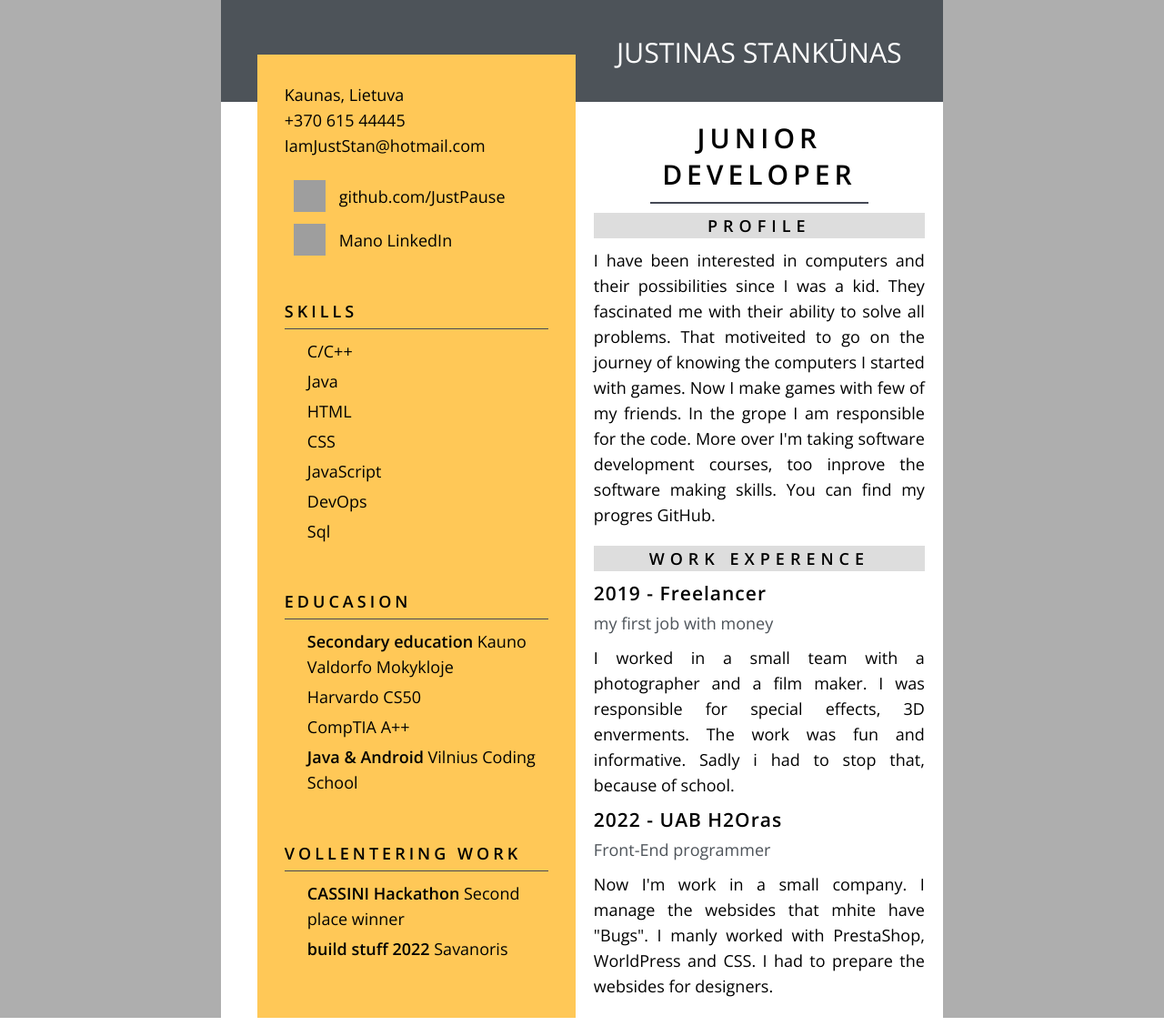
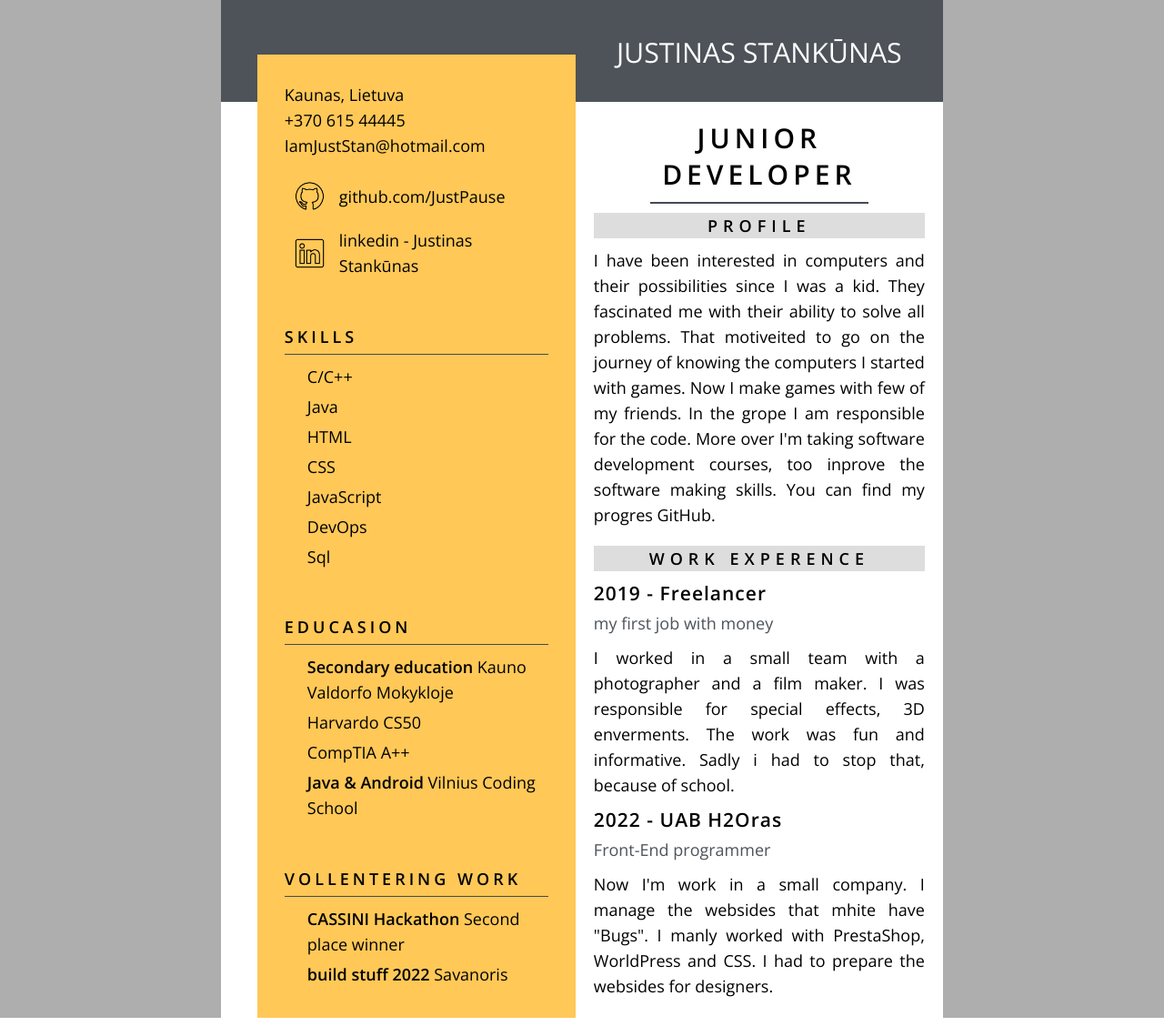
Before and after one commit to JustPause/My-Webside, a PHP site: page /CV_EN/index.html in a window 1280 px wide. Shown: the whole page at 91% size. Run offline with PHP 8.4, Linux system fonts and the light colour scheme; some libraries are stand-ins or nearby versions; grey boxes are pictures that could not be loaded.

Commit message:
fixing icons

```diff
--- a/CV_EN/index.html
+++ b/CV_EN/index.html
@@ -28,7 +28,7 @@
 				<a class="rela-block social github" href="https://github.com/JustPause">github.com/JustPause</a>
 				<a class="rela-block social linked-in" href="
 				https://www.linkedin.com/in/justinas-stank%C5%ABnas-b4190a254
-				">Mano LinkedIn</a>
+				">linkedin - Justinas Stankūnas</a>
 
 				<p class="rela-block caps side-header">Skills</p>
 
--- a/CV_LT/index.html
+++ b/CV_LT/index.html
@@ -32,7 +32,7 @@
 				<a class="rela-block social github" href="https://github.com/JustPause">github.com/JustPause</a>
 				<a class="rela-block social linked-in" href="
 				https://www.linkedin.com/in/justinas-stank%C5%ABnas-b4190a254
-				">Mano LinkedIn</a>
+				">linkedin - Justinas Stankūnas</a>
 
 				<p class="rela-block caps side-header">Įgudžiai</p>
 
--- a/CV_LT/style.css
+++ b/CV_LT/style.css
@@ -199,12 +199,16 @@ h3 {
 	background-size: cover !important;
 }
 .social.github:before {
-	background: url("https://cdn4.iconfinder.com/data/icons/social-media-2552/64/social_media_github-19-128.png")
+	background: url("/img/social_media_github-19-128.webp")
 		center no-repeat;
 }
 .social.linked-in:before {
-	background: url("https://cdn4.iconfinder.com/data/icons/social-media-2552/64/social_media_linkedin-07-128.png")
+	background: url("/img/social_media_linkedin-07-128.webp")
 		center no-repeat;
+		margin: 0;
+		position: absolute;
+		top: 20%;
+
 }
 .side-header {
 	font-family: "Open Sans";
```
Also changed, not shown: img/social_media_github-19-128.webp (added), img/social_media_linkedin-07-128.webp (added).
